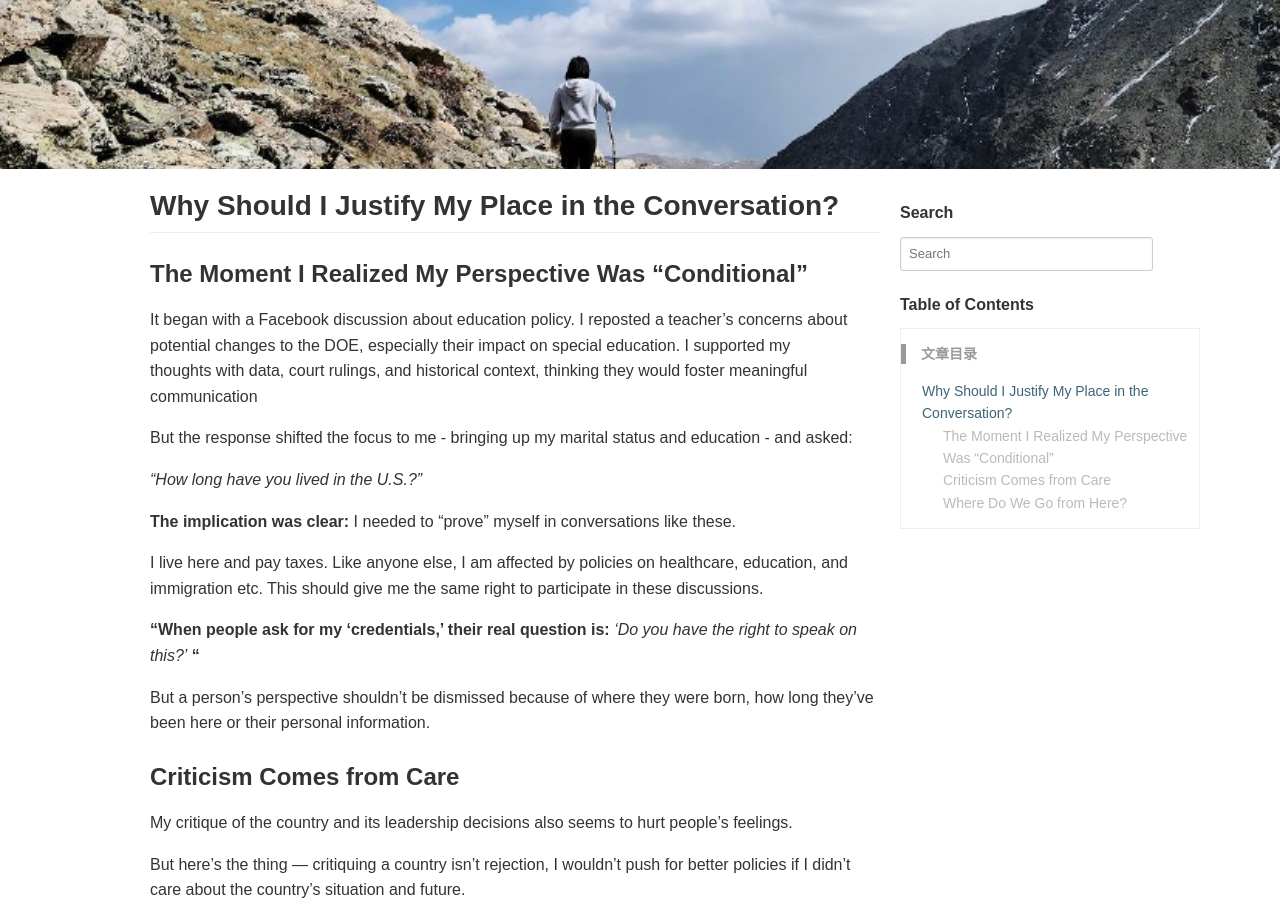
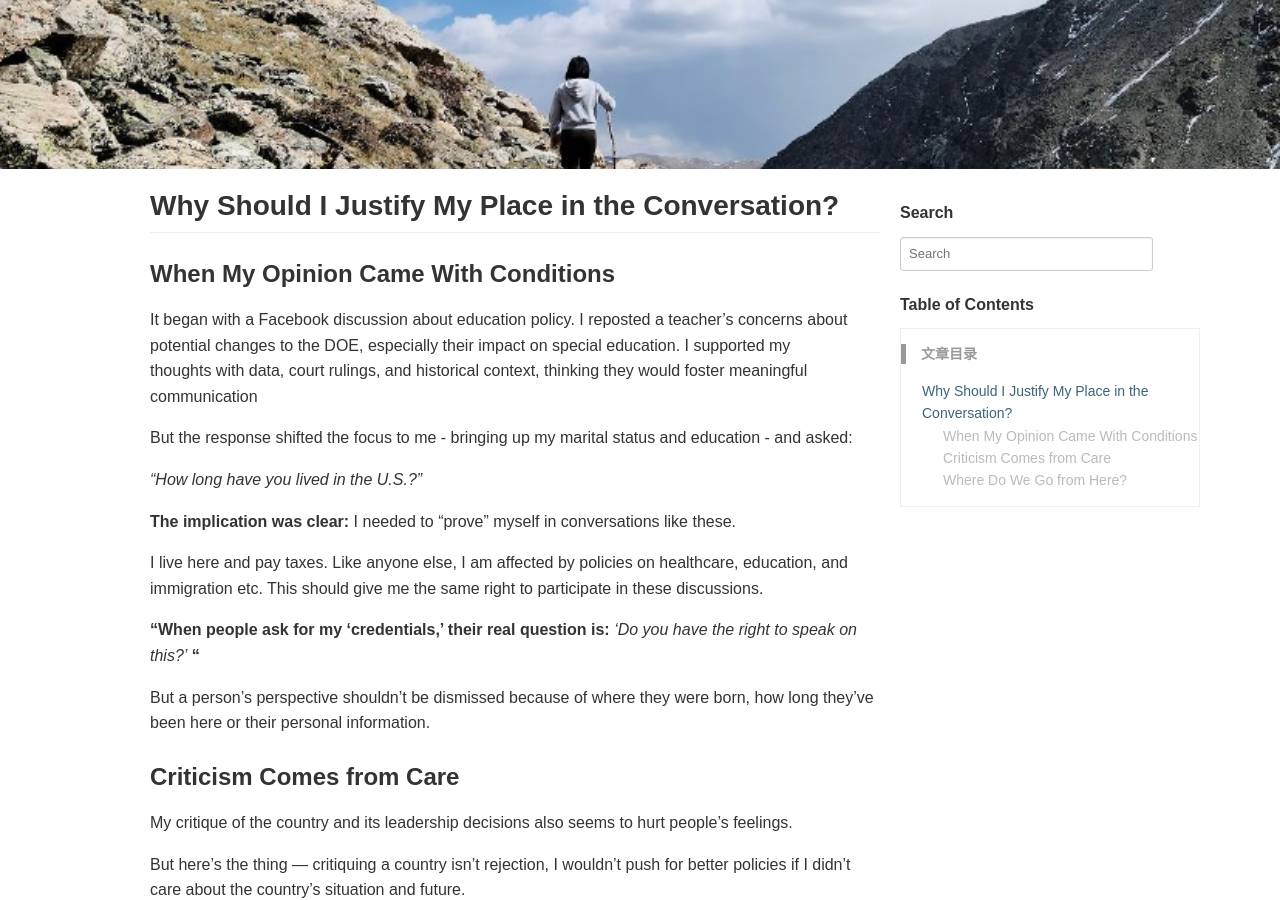
Before and after one commit to Lexi-Bu7/Lexi-Bu7.github.io, a Jekyll site: the page built from _posts/Life/Polictics/2025-03-24-my_voice.md, in a window 1280 px wide and 900 px high, scrolled down 300 px. Built offline with Jekyll 4.4.1, drawn with Linux system fonts in a browser that asks for light colours; comment, search, counter and statistics services are not loaded.

Commit message:
changed the subtitle

```diff
--- a/_posts/Life/Polictics/2025-03-24-my_voice.md
+++ b/_posts/Life/Polictics/2025-03-24-my_voice.md
@@ -7,7 +7,7 @@ keywords: 2025 US Politics
 ---
 ## Why Should I Justify My Place in the Conversation?
 
-### The Moment I Realized My Perspective Was “Conditional”
+### When My Opinion Came With Conditions
 It began with a Facebook discussion about education policy. I reposted a teacher’s concerns about potential changes to the DOE, especially their impact on special education. I supported my thoughts with data, court rulings, and historical context, thinking they would foster meaningful communication
 
 But the response shifted the focus to me - bringing up my marital status and education - and asked:
```
